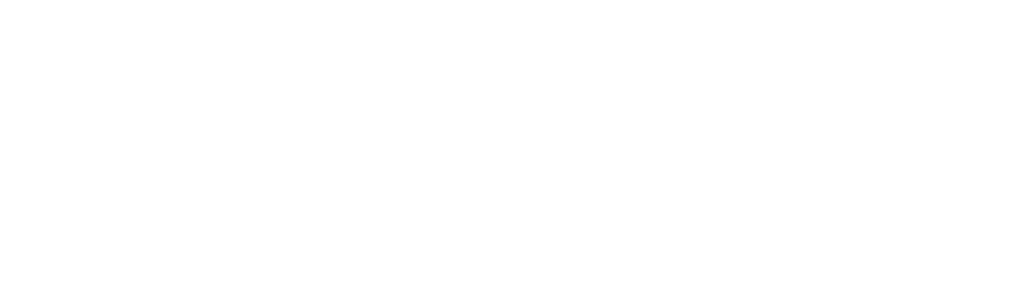
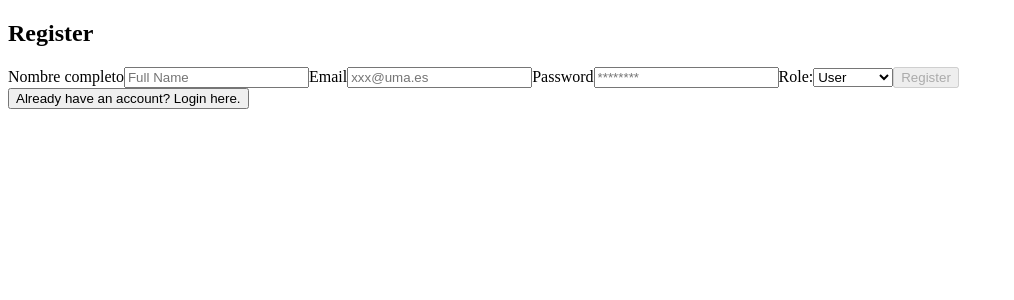
Before and after one commit to pablocrv12/vm-node-red, a React (Vite) app: page /register in a window 1280 px wide. Before the commit this address had no page. Shown: the top 300 px of the page, without its empty margins (0-1014 px from the left). Built offline with nearby package versions, Linux system fonts and the light colour scheme.

Commit message:
update register with roles

```diff
--- a/src/App.jsx
+++ b/src/App.jsx
@@ -1,9 +1,9 @@
 import Navbar from './components/Navbar';
-import React, { useState } from "react";
+import React from "react";
 import { BrowserRouter, Route, Routes } from 'react-router-dom';
-import Login from './components/Login'
-import Protected from './components/Protected'
-import Register from './components/Register'
+import Login from './components/Login';
+import Protected from './components/Protected';
+import Register from './components/Register';
 
 const App = () => {
 
@@ -16,19 +16,17 @@
     );
   }
 
-
   return (
-
-      <div className="App">
+    <div className="App">
       <BrowserRouter>
         <Routes>
-        <Route path='/' element={<Home />} />
+          <Route path='/' element={<Home />} />
           <Route path='/login' element={<Login />} />
           <Route path='/protected' element={<Protected />} />
+          <Route path='/register' element={<Register />} /> {/* Añadir ruta para registro */}
         </Routes>
       </BrowserRouter>
     </div>
-
   );
 }
 
--- a/src/components/Navbar.jsx
+++ b/src/components/Navbar.jsx
@@ -4,10 +4,6 @@
 
 const Navbar = () => {
   const navigate = useNavigate();
-
-  const gotToNewPage=()=>{
-    navigate("/login");
-  }
 
 
 
@@ -17,8 +13,8 @@
         <img src="../public/Node-RED.svg" alt="Logo de la App" />
       </div>
       <div className="buttons">
-        <button onClick={() => gotToNewPage()}>Iniciar sesión</button>
-        <button onClick={() => gotToNewPage()}>Registrarse</button>
+        <button onClick={() => navigate("/login")}>Iniciar sesión</button>
+        <button onClick={() => navigate("/register")}>Registrarse</button>
       </div>
     </div>
   );
--- a/src/components/Protected.jsx
+++ b/src/components/Protected.jsx
@@ -6,11 +6,28 @@
     const navigate = useNavigate();
 
     const handleLogout = () => {
-        // Eliminar el token del localStorage
         localStorage.removeItem('token');
+        navigate('/');
+    };
 
-        // Redirigir al usuario a la página principal
-        navigate('/');
+    const handleAccessNodeRed = async () => {
+        const token = localStorage.getItem('token');
+        try {
+            const response = await axios.post("http://localhost:3000/start-nodered", {}, {
+                headers: {
+                    Authorization: token
+                }
+            });
+            console.log(response.data);
+            if (response.data.success) {
+                window.location.href = `http://localhost:1880`;
+            } else {
+                alert("Error al iniciar Node-RED");
+            }
+        } catch (error) {
+            console.error("Error al acceder a Node-RED:", error);
+            alert("Error al iniciar Node-RED");
+        }
     };
 
     useEffect(() => {
@@ -27,12 +44,13 @@
             console.log(err);
             navigate('/login');
         });
-    }, []);
+    }, [navigate]);
 
     return (
         <div>
             <h1>Contenido protegido</h1>
             <button onClick={handleLogout}>Cerrar sesión</button>
+            <button onClick={handleAccessNodeRed}>Acceder a Node-RED</button>
         </div>
     );
 };
--- a/src/components/Register.jsx
+++ b/src/components/Register.jsx
@@ -1,30 +1,93 @@
-import React, { useState } from "react";
+import React, { useState, useEffect } from "react";
 
 export const Register = (props) => {
     const [email, setEmail] = useState('');
     const [pass, setPass] = useState('');
     const [name, setName] = useState('');
+    const [role, setRole] = useState('user'); // Estado para el rol
+    const [isFormValid, setIsFormValid] = useState(false);
 
-    const handleSubmit = (e) => {
+    useEffect(() => {
+        // Check if all fields are filled
+        if (email && pass && name && role) {
+            setIsFormValid(true);
+        } else {
+            setIsFormValid(false);
+        }
+    }, [email, pass, name, role]);
+
+    const handleSubmit = async (e) => {
         e.preventDefault();
-        console.log(email);
+
+        const response = await fetch('http://localhost:3000/register', {
+            method: 'POST',
+            headers: {
+                'Content-Type': 'application/json'
+            },
+            body: JSON.stringify({ email, password: pass, role, name })
+        });
+
+        const result = await response.json();
+        if (result.success) {
+            alert('User registered successfully');
+        } else {
+            alert('Error: ' + result.message);
+        }
+
+        console.log(email, pass, role, name);
     }
 
     return (
         <div className="auth-form-container">
             <h2>Register</h2>
-        <form className="register-form" onSubmit={handleSubmit}>
-            <label htmlFor="name">Nombre completo</label>
-            <input value={name} name="name" onChange={(e) => setName(e.target.value)} id="name" placeholder="full Name" />
-            <label htmlFor="email">email</label>
-            <input value={email} onChange={(e) => setEmail(e.target.value)}type="email" placeholder="xxx@uma.es" id="email" name="email" />
-            <label htmlFor="password">password</label>
-            <input value={pass} onChange={(e) => setPass(e.target.value)} type="password" placeholder="********" id="password" name="password" />
-            <button type="submit">Log In</button>
-        </form>
-        <button className="link-btn" onClick={() => props.onFormSwitch('login')}>Already have an account? Login here.</button>
-    </div>
-    )
+            <form className="register-form" onSubmit={handleSubmit}>
+                <label htmlFor="name">Nombre completo</label>
+                <input
+                    value={name}
+                    name="name"
+                    onChange={(e) => setName(e.target.value)}
+                    id="name"
+                    placeholder="Full Name"
+                    required
+                />
+                <label htmlFor="email">Email</label>
+                <input
+                    value={email}
+                    onChange={(e) => setEmail(e.target.value)}
+                    type="email"
+                    placeholder="xxx@uma.es"
+                    id="email"
+                    name="email"
+                    required
+                />
+                <label htmlFor="password">Password</label>
+                <input
+                    value={pass}
+                    onChange={(e) => setPass(e.target.value)}
+                    type="password"
+                    placeholder="********"
+                    id="password"
+                    name="password"
+                    required
+                />
+                <label htmlFor="role">Role:</label>
+                <select
+                    name="role"
+                    id="role"
+                    value={role}
+                    onChange={(e) => setRole(e.target.value)}
+                    required
+                >
+                    <option value="admin">Admin</option>
+                    <option value="student">Student</option>
+                    <option value="professor">Professor</option>
+                    <option value="user">User</option>
+                </select>
+                <button type="submit" disabled={!isFormValid}>Register</button>
+            </form>
+            <button className="link-btn" onClick={() => navigate('/login')}>Already have an account? Login here.</button>
+        </div>
+    );
 }
 
 export default Register;
```
